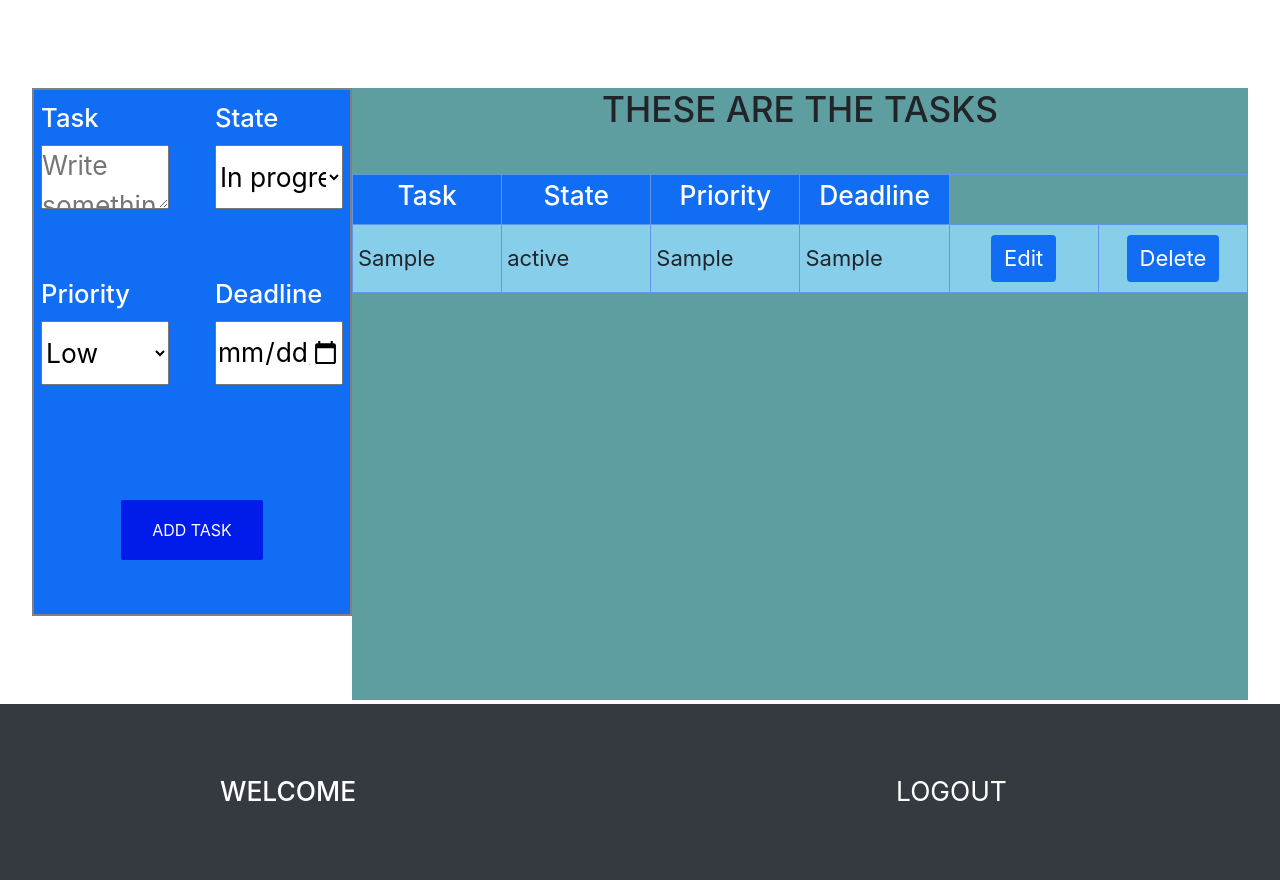
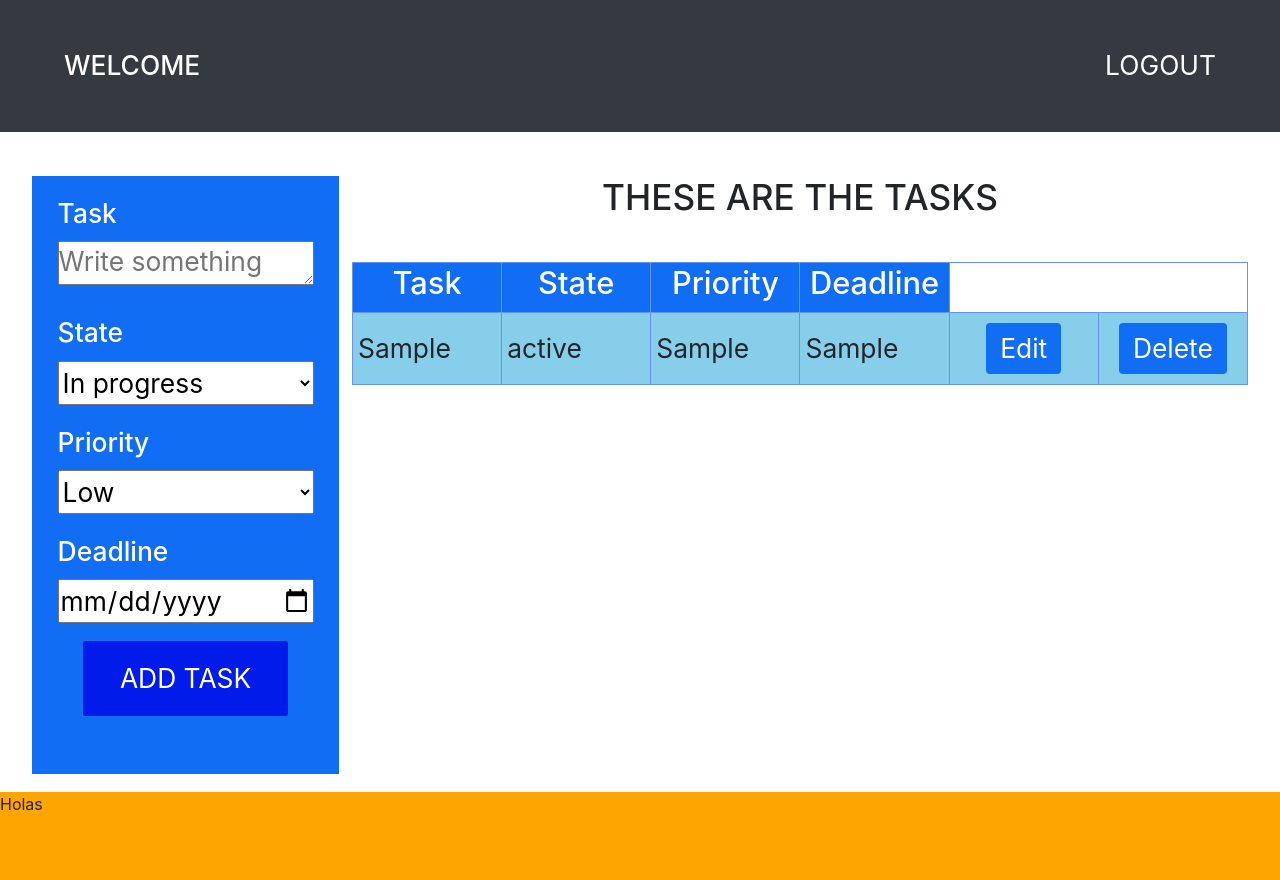
Before and after one commit to wilberpulido/Lista-de-tareas, a PHP site: page / in a window 1280 px wide. Run offline with PHP 8.4, Linux system fonts and the light colour scheme; the visitor is signed in with stand-in values (Sample User, id 1); tables that the repository leaves empty or names only in its code hold one stand-in row (values such as "Sample post"); data that the repository does not hold is empty; some libraries are stand-ins or nearby versions.

Commit message:
avances responsive table

```diff
--- a/index.php
+++ b/index.php
@@ -36,7 +36,7 @@
 <?php
 if (empty($user)) {
 ?>
-<div class="container-fluid">
+<div class="contenedor">
     <header>
         <div class="menu">
             <button class="btn btn-menu"> Menu</button>
@@ -65,7 +65,7 @@
 <?php
 } else{
 ?>
-<div class= 'container-fluid'>
+<div class= "contenedor">
     <header class="headerProfile">
         <div class="nav-profile bg-dark">
             <div>
@@ -193,6 +193,11 @@
             </table>
         </div>
     </main>
+    <footer>
+        <div>
+            Holas
+        </div>
+    </footer>
 
 <?php
 }
--- a/style/form.css
+++ b/style/form.css
@@ -77,7 +77,6 @@
     font-size: 3vh;
     top:1vh;
     z-index: 10;
-
 }
 .input-container-register input{
     position: absolute;
@@ -100,7 +99,6 @@
  border-bottom:1px solid #011BEB;
 }
 .btn-form{
-	color:#fff;
 	background-color:#011BEB;
 	outline: none;
     border: 0;
@@ -113,7 +111,6 @@
     position:relative;
     width: 50%;
 }
-
 .input-container input:focus ~ label,
 .input-container input:valid ~ label{
 	top:-4vh;
@@ -128,7 +125,6 @@
     position: relative;
     margin-top: 1vh;
 }
-
 input:-webkit-autofill,
 input:-webkit-autofill:hover,
 input:-webkit-autofill:focus{
@@ -138,7 +134,6 @@
 outline-style: none;
 outline-color: transparent;
 }
-
 .btn-submit{
     position: relative;
     display: flex;
@@ -162,7 +157,6 @@
     color: white;
     font-size: 5vh;
 }
-
 #formContact{
     display: grid;
     grid-template-columns: 30% 60%;
@@ -180,6 +174,9 @@
     width: 100%;
     height: 15vh;
 }
+#formContact label{
+    font-size: 3vh;
+}
 #contactPage .btn-submit button{
     width: 70%;
     font-size: 3vh;
@@ -187,28 +184,29 @@
 .formBoxTask{
     position: fixed;
     left: -100%;
-    top: 10%;
-    width:90%;
-    height: 65%;
+    top: 12vh;
+    width:80%;
+    height: 68vh;
     color: white;
     background-color: rgb(18, 109, 245);
     font-size: 3vh;
     transition: left 1s;
     z-index: 50;
 }
-
+.formBoxTask form:first-child{
+    height: 100%;
+}
 .btn-add-task-form{
     position: fixed;
     top:2%;
-    left: 5%;
+    left: 10%;
     z-index: 40;
 }
 main .btn-add-task-form:focus ~ .formBoxTask{
-    left: 5%;
+    left: 10%;
 }
 main .btn-add-task-form:focus{
     background-color: rgb(18, 109, 245);
-
 }
 main .formBoxTask:focus-within{
     position: fixed;
@@ -217,8 +215,7 @@
 .input-container-addTask{
     width: 100%;
     height: 20%;
-    padding: 1vh 5%;
-
+    padding: 1vh 10vw;
 }
 .input-container-addTask label{
 font-size: 3vh;
@@ -228,19 +225,18 @@
 .input-container-addTask select,
 .input-container-addTask input{
     width: 100%;
+    height: 5vh;
 }
 .input-container-addTask button{
     width: 50%;
 }
-
 .formBoxEditTask{
     width: 90%;
     background-color: rgb(18, 109, 245);
     padding: 5vh 2vw;
 }
 
-@media only screen and (orientation: landscape) {
-
+@media only screen and (orientation: landscape) and (max-width: 767px) {
     #contactPage .btn-submit button{
         width: 80%;
         font-size:4vh;
@@ -291,42 +287,42 @@
         font-size: 3vh;
     }
     .formBoxTask{
-        width:60%;
-        height: 60vh;
-        font-size: 3vh;
-        padding: 0vh 0vw;
-        border: 2px solid gray;
+        top: 12vh;
+        width:70%;
+
     }
     main .btn-add-task-form:focus ~ .formBoxTask{
-        left: 20%;
+        left: 15%;
     }
     main .formBoxTask:focus-within{
-        left: 20%;
+        left: 15%;
     }
     .formBoxTask div{
         display: grid;
-        grid-template-columns: 45% 45%;
-        column-gap: 10%;
-        grid-template-rows: repeat(3,20vh);
+        grid-template-columns: 46% 46%;
+        grid-template-rows: repeat(2,40%) 20%;
+        column-gap: 8%;
+        height: 100%;
     }
     .formBoxTask div .input-container-addTask{
         height: 100%;
         display: flex;
         flex-direction: column;
+        justify-content: center;
+        padding: 2vh 3vw;
     }
     .input-container-addTask label{
-        font-size: 2vw;
+        font-size: 4vh;
     }
     .input-container-addTask textarea,
     .input-container-addTask select,
     .input-container-addTask input{
-        height: 40%;
+        height: 30%;
     }
     .formBoxTask div:nth-child(5){
         grid-column-start: 1;
         grid-column-end: 3;
     }
-
     .formBoxEditTask{
         width: 40%;
     }
@@ -335,16 +331,32 @@
     .formBoxLogin{
         width: 60%;
     }
+}
+@media only screen and (min-width: 768px){
+    #formContact{
+        width: 90%;
+        padding: 5vh 3vw;
+    }
+    #formContact label{
+        font-size: 1.5vw;
+    }
+    .formBoxTask{
+        width:24%;
+        left: 2.5%;
+        top: 12vh;
+        font-size: 3vh;
+    }
+    .formBoxTask div{
+        padding: 1vh 1vw;
+    }
+    .formBoxTask div .input-container-addTask button{
+        width: 80%;
+        font-size: 3vh;
+    }
+}
+@media only screen and (min-width: 1024px){
+    .formBoxTask{
+        top: 20vh;
+    }
 
 }
-
-@media only screen and (min-width: 768px){
-    .formBoxTask{
-        width:25%;
-        left: 2.5%;
-        top: 10vh;
-        height: 60vh;
-        font-size: 3vh;
-        padding: 0vh 0vw;
-    }
-}
--- a/style/style.css
+++ b/style/style.css
@@ -2,6 +2,24 @@
     margin: 0px;
     padding: 0px;
     box-sizing: border-box;
+
+}
+*::-webkit-scrollbar {
+    width: 0.5vw;
+    height: 10px;
+}
+
+*::-webkit-scrollbar-track {
+    background: rgb(193, 219, 230);
+}
+
+*::-webkit-scrollbar-thumb {
+    background-color: rgb(37, 5, 250);
+    border-radius: 20px;
+  }
+.contenedor{
+    width: 100vw;
+    margin: 0 auto;
 }
 p{
     margin: 0;
@@ -136,12 +154,10 @@
     display: flex;
     align-items: center;
     justify-content: center;
-
 }
 .whyUseAppGrid div{
     padding: 2vh 2vw;
 }
-
 .whyUseAppGrid div h4{
     font-size: 3vh;
     text-align: center;
@@ -196,7 +212,7 @@
     display: flex;
     flex-wrap: wrap;
     margin: 0 auto;
-    width: 80%;
+    width: 90%;
 }
 #contactPage section h2{
     margin: 5vh 0vw;
@@ -236,7 +252,7 @@
 .nav-profile{
     position: absolute;
     width: 100%;
-    height: 20vh;
+    height: 100%;
     display: flex;
     justify-content: space-between;
     align-items: center;
@@ -257,10 +273,10 @@
 }
 .tasksBox{
     position: relative;
-    top:10vh;
+    top:12vh;
     margin: 0 auto;
     width: 90%;
-    height: 69.5vh;
+    height: 68vh;
     z-index: 21;
     overflow:auto;
 }
@@ -336,9 +352,9 @@
     visibility: hidden;
     position: absolute;
     padding: 5px;
-    width: 90vw;
+    width: 80vw;
     top: -30vh;
-    right:0vw;
+    right:5vw;
     border-radius: 5px;
     background-color: rgb(18, 109, 245);
     grid-template-columns: 70% 30%;
@@ -365,7 +381,6 @@
     top: 8vh;
 }
 @media only screen and (orientation: landscape) {
-
     main{
         height: 85vh;
         overflow: auto;
@@ -382,9 +397,7 @@
         margin: 0 auto;
         height: 100%;
     }
-
     .navegbar li a{
-        color: greenyellow;
         font-size: 5vh;
     }
     header{
@@ -412,7 +425,6 @@
         60% {top: 40vh; background-color: rgb(178,186,199);}
         80% {top: 35vh; background-color: lightgrey;}
         100% {top: 40vh; background-color: rgb(178,186,199);}
-
       }
     .titleWithoutLogin > *{
         font-size: 5vh;
@@ -425,14 +437,14 @@
         grid-row-gap: 2vh;
     }
     .whyUseAppGrid h2{
-        font-size: 8vh;
+        font-size: 6vh;
     }
     .whyUseAppGrid div h4{
-        font-size: 5vh;
+        font-size: 4vh;
     }
     .whyUseAppGrid picture img{
         width: 70%;
-        height: 100%;
+        height: 70%;
     }
     /* About ME page */
     .contact h1,
@@ -489,28 +501,119 @@
     .tasksBox{
         width: 80%;
     }
-
 }
-
 @media only screen and (min-width: 768px){
     .navegbar li a{
         color: cornflowerblue;
         font-size: 3vh;
     }
     #tableTask thead .theadLarge h4{
-        font-size: 3vh;
+        font-size: 3.5vh;
     }
     #tableTask tbody .tbodyLarge td,
     #tableTask tbody .tbodyLarge td button a{
-        font-size: 2.5vh;
+        font-size: 3vh;
     }
     .tasksBox{
         width: 70%;
         margin-right: 2.5%;
         float: right;
-        background-color: cadetblue;
     }
     .btn-add-task-form{
         display: none;
     }
+    .whyUseAppGrid h2{
+        font-size: 7vh;
+    }
+    .whyUseAppGrid div h4{
+        font-size: 4vh;
+    }
+    .whyUseAppGrid picture img{
+        width: 70%;
+        height: 70%;
+    }
+    .contact h1,
+    .aboutMe h1{
+        font-size: 7vh;
+    }
+    .aboutMe p{
+        font-size: 3vh;
+    }
+    #contactPage section h2{
+        font-size: 5vh;
+    }
+    .btn-edit,
+    .btn-delete,
+    .btn-details{
+        padding: 0.5vh 1vw;
+    }
 }
+@media only screen and (min-width: 1024px){
+    .headerProfile{
+        top:0;
+        height: 15vh;
+    }
+    .tasksBox{
+        top: 0;
+        height: 80vh;
+    }
+    main{
+        position: absolute;
+        top: 20vh;
+        height: 70vh;
+        width: 100vw;
+        margin: 0;
+    }
+    main .titleWithoutLogin{
+        top:30vh;
+    }
+    @keyframes mymove {
+        0% {top: 0vh; background-color: white;}
+        20% {top: 30vh; background-color:rgb(178,186,199);}
+        40% {top: 20vh; background-color: lightgrey;}
+        60% {top: 30vh; background-color: rgb(178,186,199);}
+        80% {top: 25vh; background-color: lightgrey;}
+        100% {top: 30vh; background-color: rgb(178,186,199);}
+      }
+    main figure{
+        position: absolute;
+        top:0vh;
+        height: 100%;
+        width: 90%;
+    }
+    main figure img{
+        width: 100%;
+    }
+    footer{
+        position: relative;
+        display: block;
+        top:90vh;
+        height: 10vh;
+        width: 100%;
+        background-color: orange;
+    }
+    /* footer div{
+
+    } */
+    .nav-profile div h2,
+    .nav-profile div a{
+        margin: 0;
+    }
+    .nav-profile div{
+        position: relative;
+        width: max-content;
+        overflow-wrap: normal;
+    }
+    .nav-profile div:nth-child(1){
+        left: 5%;
+    }
+    .nav-profile div:nth-child(2){
+        right: 5%;
+    }
+    .tasksBox{
+        overflow: visible;
+    }
+    #tableTask{
+        overflow: auto;
+    }
+}
```
